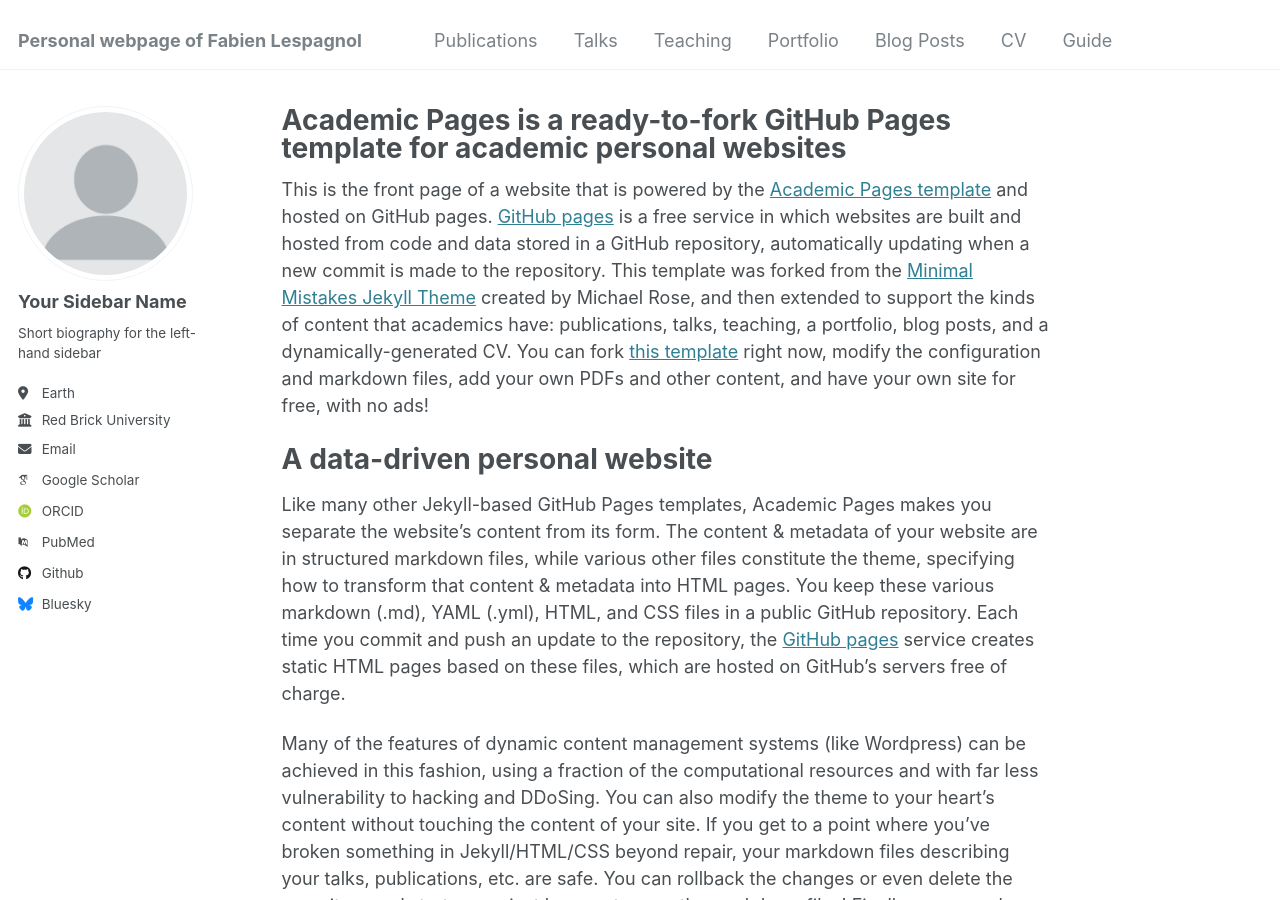
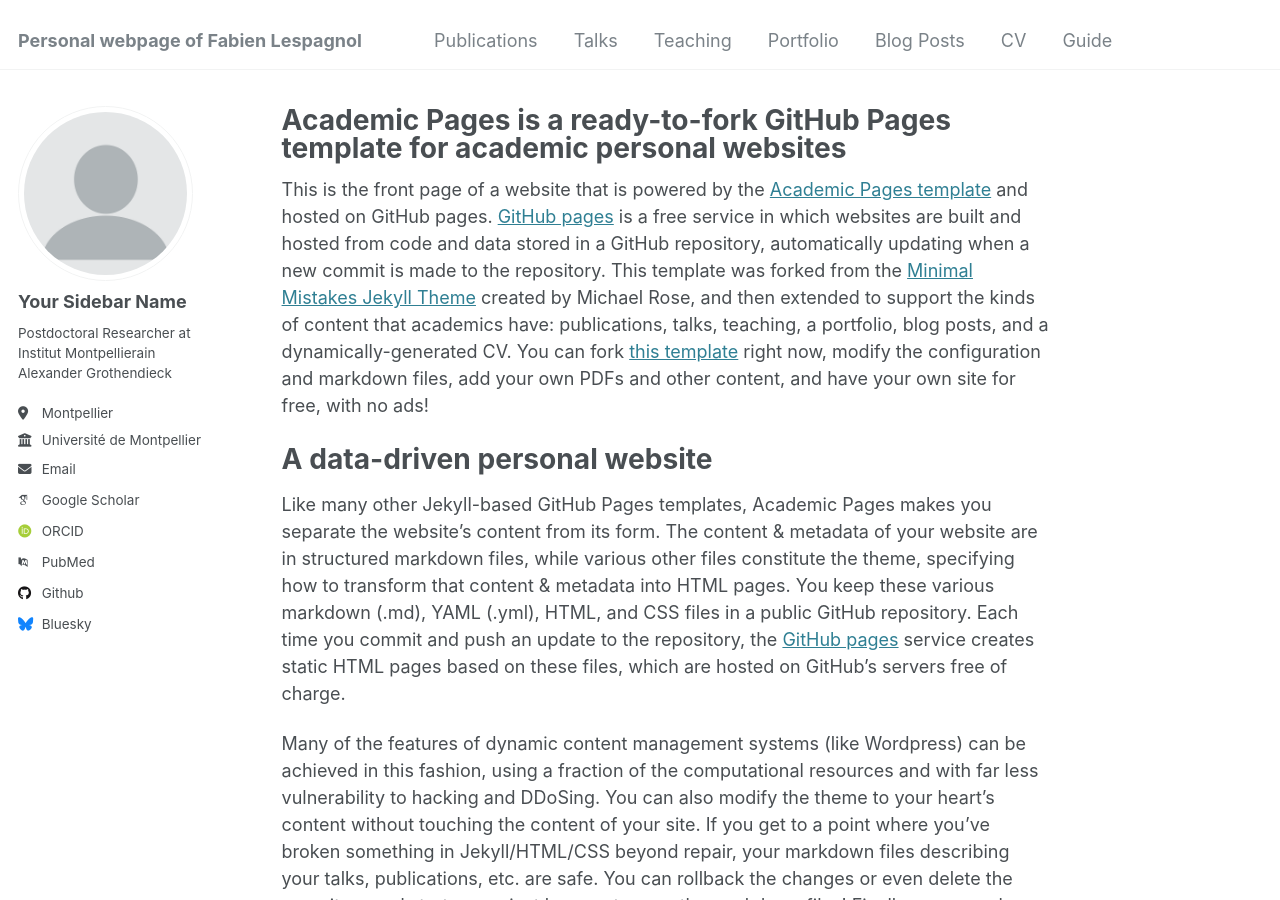
Before and after one commit to FabienLespagnol/fabienlespagnol.github.io, a Jekyll site: the page built from _pages/about.md, in a window 1280 px wide and 900 px high. Built offline with Jekyll 4.4.1, drawn with Linux system fonts in a browser that asks for light colours; some web fonts are replaced.

Commit message:
Update _config.yml
update 21/12/2024

```diff
--- a/_config.yml
+++ b/_config.yml
@@ -11,9 +11,9 @@ locale                   : "en-US"
 title                    : "Personal webpage of Fabien Lespagnol"
 title_separator          : "-"
 name                     : &name "Fabien Lespagnol"
-description              : &description "Postdoctoral Researcher at Institut Montpellierain Alexander Grothendieck"
+description              : &description "Postdoctoral Researcher"
 url                      : https://fabienlespagnol.github.io
-baseurl                  : "" # the subpath of your site, e.g. "/blog"
+baseurl                  : ""
 repository               : "FabienLespagnol/fabienlespagnol.github.io"
 
 # Site Author - The following control what appear as part of the author content on the side bar.
@@ -24,11 +24,11 @@ author:
   avatar           : "profile.png"
   name             : "Your Sidebar Name"
   pronouns         : # example: "she/her"
-  bio              : "Short biography for the left-hand sidebar"
-  location         : "Earth"
-  employer         : "Red Brick University"
+  bio              : "Postdoctoral Researcher at Institut Montpellierain Alexander Grothendieck"
+  location         : "Montpellier"
+  employer         : "Université de Montpellier"
   uri              : # URL
-  email            : "none@example.org"
+  email            : "fabien.lespagnol_at_umontpellier.fr"
 
   # Academic websites
   arxiv            : # URL - Update with the correct link to your profile
```
